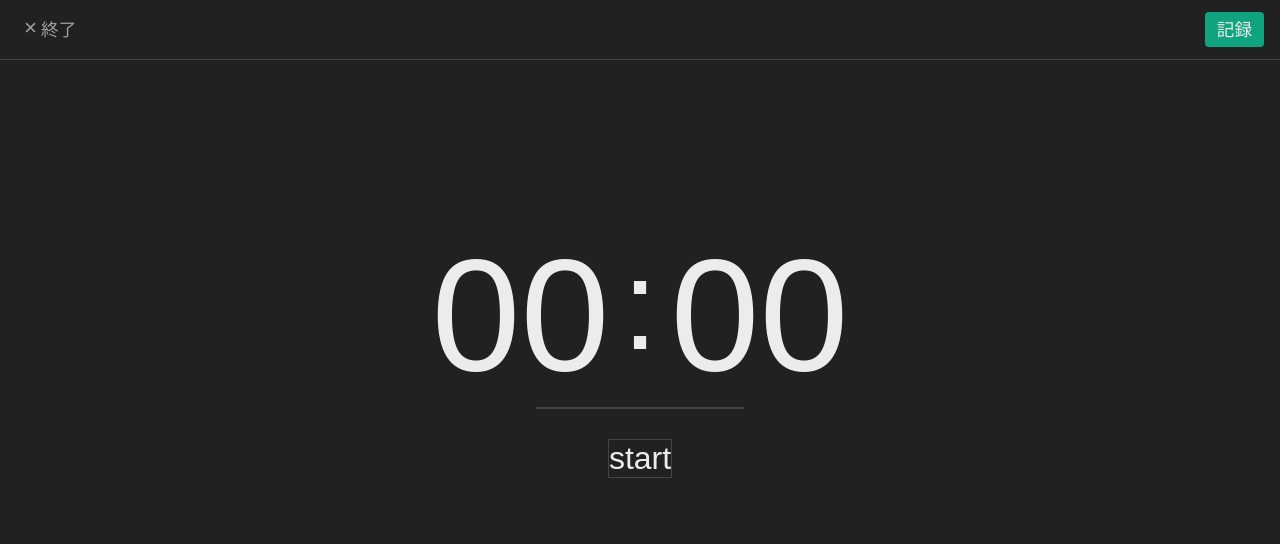
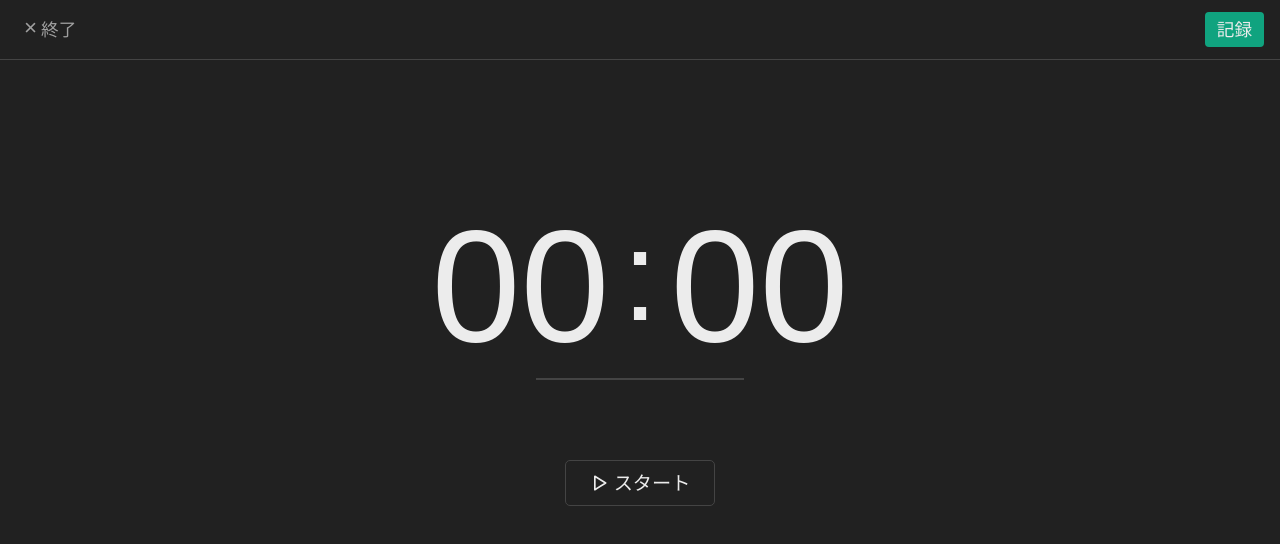
Before and after one commit to roka0430/stadia, a website: page public/index.html in a window 1280 px wide. Both pictures are taken after a click on the button "学習を開始". Drawn offline with nearby package versions, Linux system fonts and the light colour scheme; no server answers; a web font is replaced by a local one.

Commit message:
feat: add timer start/stop button style

```diff
--- a/public/assets/css/home.css
+++ b/public/assets/css/home.css
@@ -693,7 +693,7 @@ header {
   flex: 1;
 
   display: flex;
-  gap: 30px;
+  gap: 80px;
   flex-direction: column;
   align-items: center;
   justify-content: center;
@@ -761,7 +761,24 @@ header {
 }
 
 .study__start-stop {
+  padding-block: 8px;
+  padding-inline: 23px 24px;
+
   background: none;
   border: solid 1px var(--color-border);
-  font-size: 2rem;
+  border-radius: 5px;
+
+  font-size: 1.2rem;
+
+  cursor: pointer;
 }
+
+.study__start-stop-content {
+  display: flex;
+  gap: 5px;
+  align-items: center;
+}
+
+.study__start-stop-content span {
+  transform: translateY(-1px);
+}
--- a/public/assets/js/home.js
+++ b/public/assets/js/home.js
@@ -326,6 +326,8 @@ document.addEventListener("alpine:init", () => {
           return;
         }
       }
+
+      this.timerReset();
     },
 
     timerReset() {
--- a/public/index.html
+++ b/public/index.html
@@ -205,8 +205,21 @@
           <div class="study__timer-indicator"></div>
         </div>
         <button class="study__start-stop" @click="toggleTimer()">
-          <span x-show="isTimerPaused">start</span>
-          <span x-show="!isTimerPaused">stop</span>
+          <span class="study__start-stop-content" x-show="isTimerPaused">
+            <svg xmlns="http://www.w3.org/2000/svg" width="20" height="20" viewBox="0 0 24 24" fill="none" stroke="currentColor" stroke-width="2" stroke-linecap="round" stroke-linejoin="round" class="icon icon-tabler icons-tabler-outline icon-tabler-player-play">
+              <path stroke="none" d="M0 0h24v24H0z" fill="none" />
+              <path d="M7 4v16l13 -8l-13 -8" />
+            </svg>
+            <span>スタート</span>
+          </span>
+          <span class="study__start-stop-content" x-show="!isTimerPaused">
+            <svg xmlns="http://www.w3.org/2000/svg" width="20" height="20" viewBox="0 0 24 24" fill="none" stroke="currentColor" stroke-width="2" stroke-linecap="round" stroke-linejoin="round" class="icon icon-tabler icons-tabler-outline icon-tabler-player-pause">
+              <path stroke="none" d="M0 0h24v24H0z" fill="none" />
+              <path d="M6 6a1 1 0 0 1 1 -1h2a1 1 0 0 1 1 1v12a1 1 0 0 1 -1 1h-2a1 1 0 0 1 -1 -1l0 -12" />
+              <path d="M14 6a1 1 0 0 1 1 -1h2a1 1 0 0 1 1 1v12a1 1 0 0 1 -1 1h-2a1 1 0 0 1 -1 -1l0 -12" />
+            </svg>
+            <span>ストップ</span>
+          </span>
         </button>
       </div>
     </div>
```
